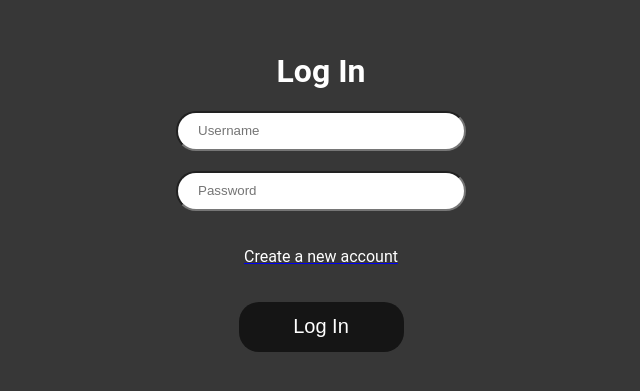
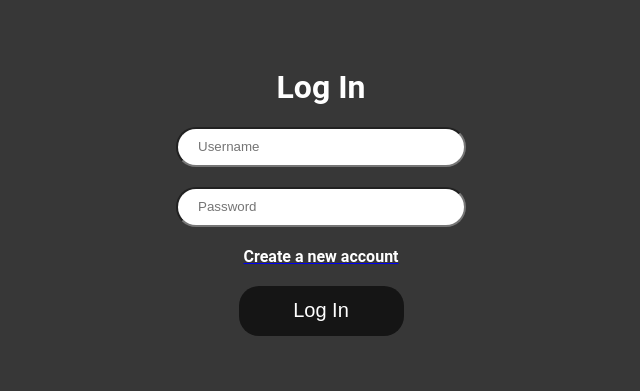
Before and after one commit to enmanuelrdgz/frontend-app, a Next.js app: page / in a window 1280 px wide. Shown: the part 217-608 px from the top of the page, without its empty margins (327-967 px from the left). Built offline with nearby package versions, Linux system fonts and the light colour scheme.

Commit message:
change tags in app/page

```diff
--- a/src/app/layout.tsx
+++ b/src/app/layout.tsx
@@ -7,7 +7,7 @@ export const metadata = {
 };
 
 interface RootLayoutProps {
-    children: ReactNode; // Especifica que `children` debe ser un nodo de React
+    children: ReactNode;
 }
 
 export default function RootLayout({ children }: RootLayoutProps) {
--- a/src/app/page.tsx
+++ b/src/app/page.tsx
@@ -64,7 +64,7 @@ const LoginPage: React.FC = () => {
                     onChange={updatePassword}
                 />
                 <Link href="/register">
-                    <p className={styles["link"]}>Create a new account</p>
+                    <strong className={styles["link"]}>Create a new account</strong>
                 </Link>
                 <button className={styles["btn"]} type="submit" onClick={sendData}>
                     Log In
```
